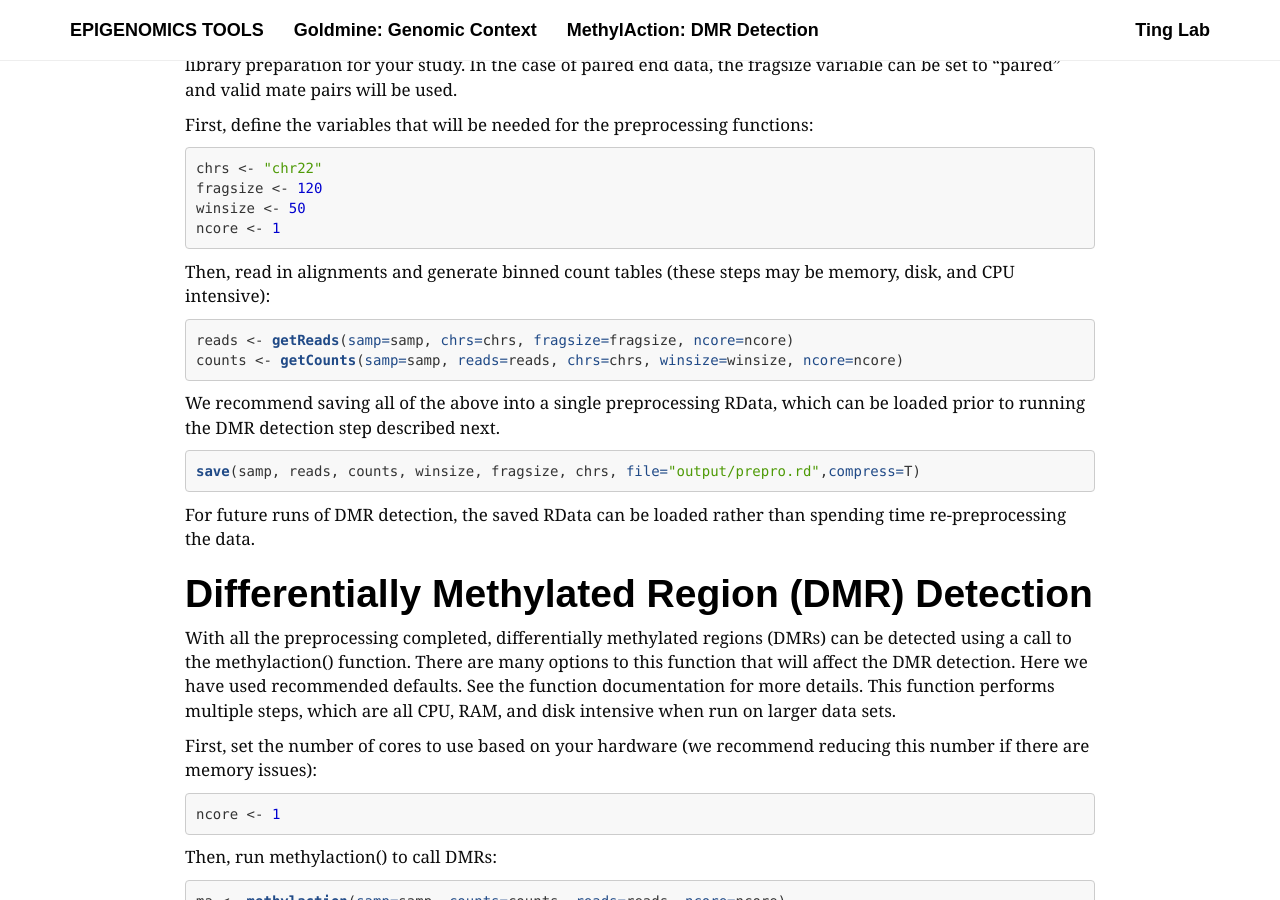
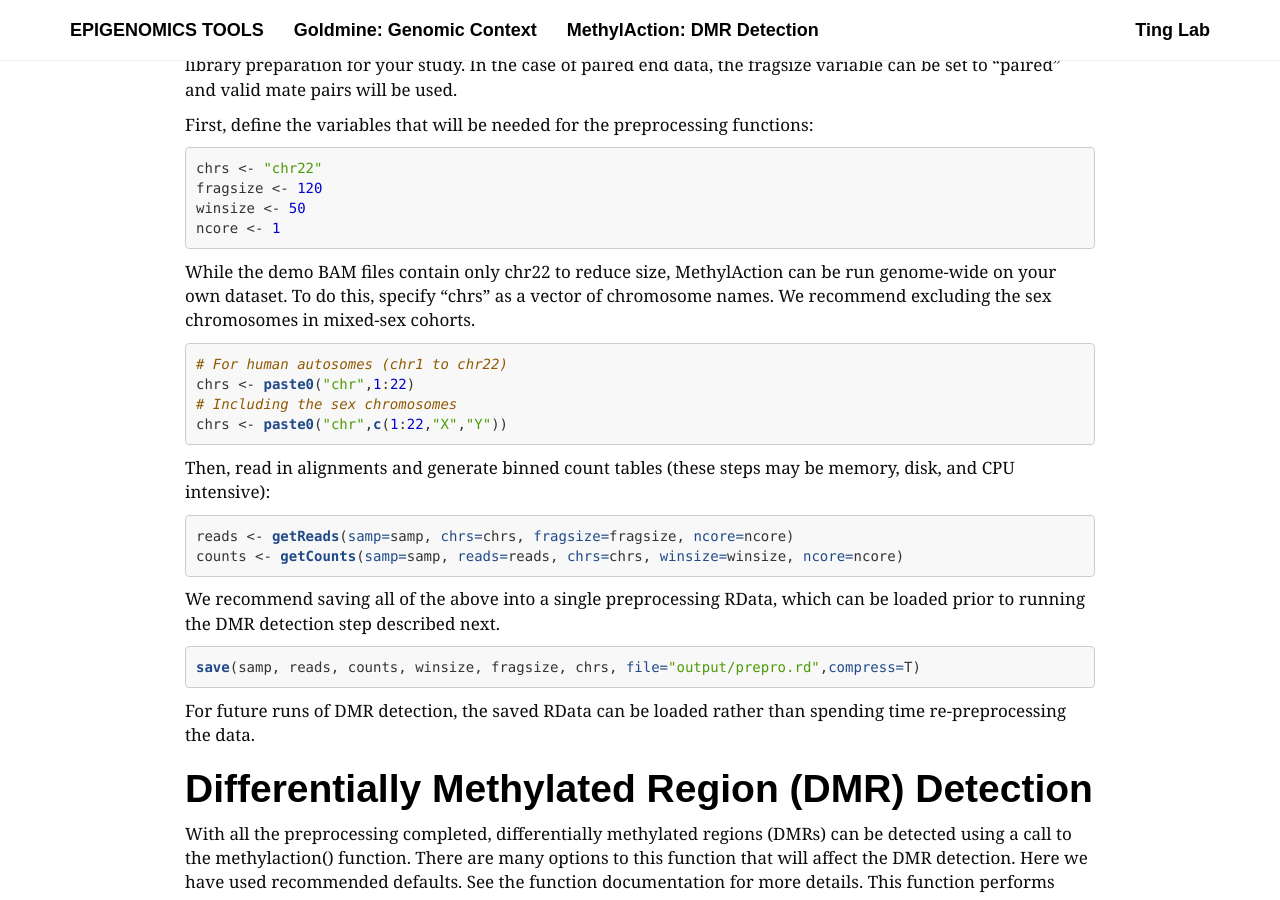
Before and after one commit to jeffbhasin/jeffbhasin.github.io, a Jekyll site: the page built from methylaction/docs/index.html, in a window 1280 px wide and 900 px high, scrolled down 2493 px. Built offline with Jekyll 4.4.1, drawn with Linux system fonts in a browser that asks for light colours; nearby versions of some CDN libraries; some web fonts are replaced.

Commit message:
Update MA HowTo

```diff
--- a/methylaction/docs/index.html
+++ b/methylaction/docs/index.html
@@ -75,7 +75,7 @@ img {
 <div id="header">
 <h1 class="title">MethylAction: Detecting differentially methylated regions (DMRs) that distinguish disease subtypes</h1>
 <h4 class="author"><em>Jeff Bhasin</em></h4>
-<h4 class="date"><em>2015-11-06</em></h4>
+<h4 class="date"><em>2016-01-15</em></h4>
 </div>
 
 <div id="TOC">
@@ -149,6 +149,11 @@ img {
 fragsize &lt;-<span class="st"> </span><span class="dv">120</span>
 winsize &lt;-<span class="st"> </span><span class="dv">50</span>
 ncore &lt;-<span class="st"> </span><span class="dv">1</span></code></pre>
+<p>While the demo BAM files contain only chr22 to reduce size, MethylAction can be run genome-wide on your own dataset. To do this, specify “chrs” as a vector of chromosome names. We recommend excluding the sex chromosomes in mixed-sex cohorts.</p>
+<pre class="sourceCode r"><code class="sourceCode r"><span class="co"># For human autosomes (chr1 to chr22)</span>
+chrs &lt;-<span class="st"> </span><span class="kw">paste0</span>(<span class="st">&quot;chr&quot;</span>,<span class="dv">1</span>:<span class="dv">22</span>)
+<span class="co"># Including the sex chromosomes</span>
+chrs &lt;-<span class="st"> </span><span class="kw">paste0</span>(<span class="st">&quot;chr&quot;</span>,<span class="kw">c</span>(<span class="dv">1</span>:<span class="dv">22</span>,<span class="st">&quot;X&quot;</span>,<span class="st">&quot;Y&quot;</span>))</code></pre>
 <p>Then, read in alignments and generate binned count tables (these steps may be memory, disk, and CPU intensive):</p>
 <pre class="sourceCode r"><code class="sourceCode r">reads &lt;-<span class="st"> </span><span class="kw">getReads</span>(<span class="dt">samp=</span>samp, <span class="dt">chrs=</span>chrs, <span class="dt">fragsize=</span>fragsize, <span class="dt">ncore=</span>ncore)
 counts &lt;-<span class="st"> </span><span class="kw">getCounts</span>(<span class="dt">samp=</span>samp, <span class="dt">reads=</span>reads, <span class="dt">chrs=</span>chrs, <span class="dt">winsize=</span>winsize, <span class="dt">ncore=</span>ncore)</code></pre>
@@ -244,9 +249,9 @@ counts &lt;-<span class="st"> </span><span class="kw">getCounts</span>(<span cla
 <h1>Vizualization of DMRs</h1>
 <p>DMRs can be visualized genome-wide via a heatmap or karyogram.</p>
 <pre class="sourceCode r"><code class="sourceCode r"><span class="kw">maHeatmap</span>(ma)</code></pre>
-<p><img src="methylaction_files/figure-html/unnamed-chunk-16-1.png" title="" alt="" width="672" /></p>
+<p><img src="methylaction_files/figure-html/unnamed-chunk-17-1.png" title="" alt="" width="672" /></p>
 <pre class="sourceCode r"><code class="sourceCode r"><span class="kw">maKaryogram</span>(<span class="dt">ma=</span>ma, <span class="dt">reads=</span>reads)</code></pre>
-<p><img src="methylaction_files/figure-html/unnamed-chunk-17-1.png" title="" alt="" width="576" /></p>
+<p><img src="methylaction_files/figure-html/unnamed-chunk-18-1.png" title="" alt="" width="576" /></p>
 <p>In this case, the Karyogram only spans chr22 due to the subset of data for this example.</p>
 <p>It is also useful to view DMRs and the windowed sequencing read counts in a genome browser, such as the UCSC genome browser. The maBed() and maTracks() functions can create BED files suitable for uploading as custom tracks to <a href="http://genome.ucsc.edu/" class="uri">http://genome.ucsc.edu/</a>.</p>
 <pre class="sourceCode r"><code class="sourceCode r"><span class="kw">maBed</span>(ma,<span class="dt">file=</span><span class="st">&quot;dmrs.bed&quot;</span>)
```
Also changed, not shown: methylaction_howto/methylaction.Rmd (+9 -1 lines), methylaction_howto/methylaction.html (+9 -4 lines), methylaction_howto/methylaction_files/figure-docx/unnamed-chunk-17-1.png, methylaction_howto/methylaction_files/figure-docx/unnamed-chunk-18-1.png (added), methylaction_howto/methylaction_files/figure-html/unnamed-chunk-17-1.png, methylaction_howto/methylaction_files/figure-html/unnamed-chunk-18-1.png (added), methylaction_howto/methylaction_files/figure-latex/unnamed-chunk-17-1.png, methylaction_howto/methylaction_files/figure-latex/unnamed-chunk-18-1.png (added), 10 other files.
